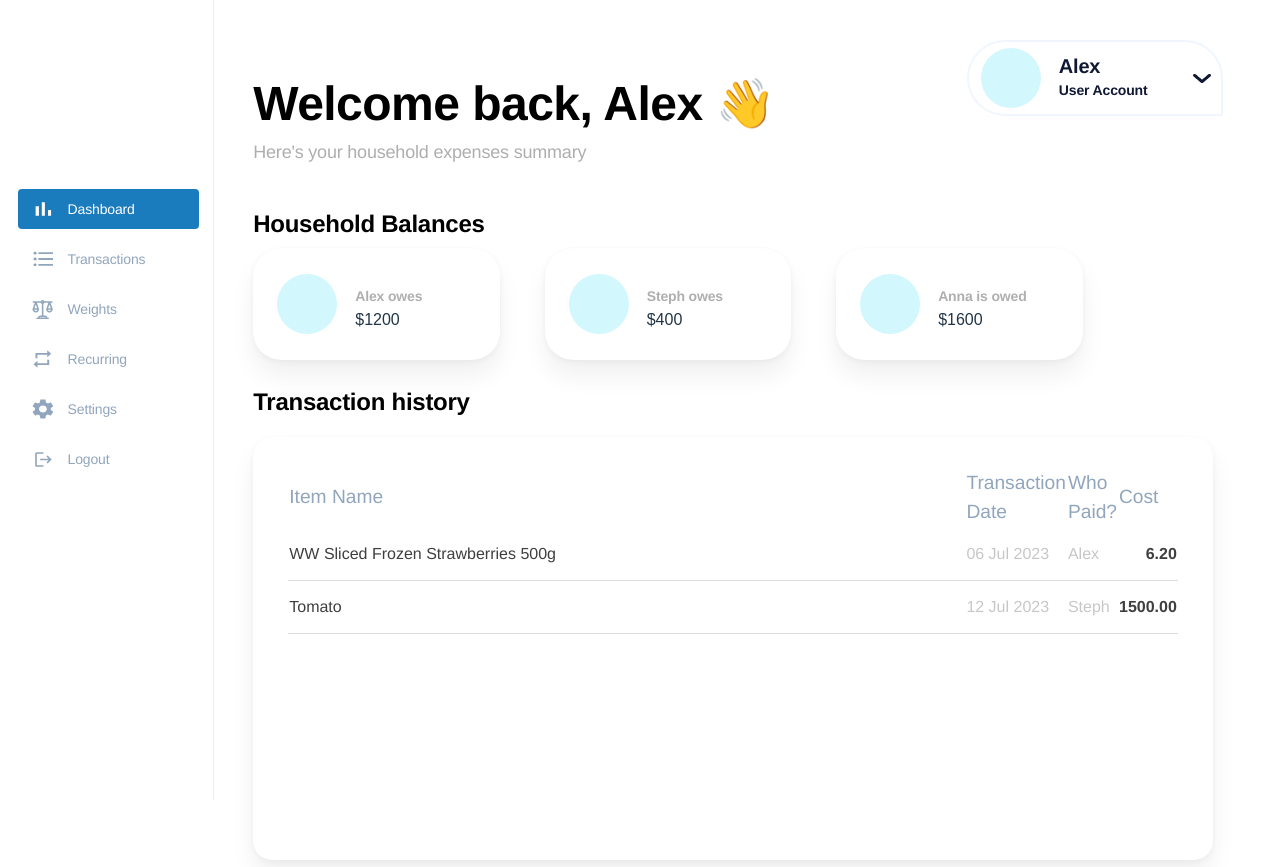
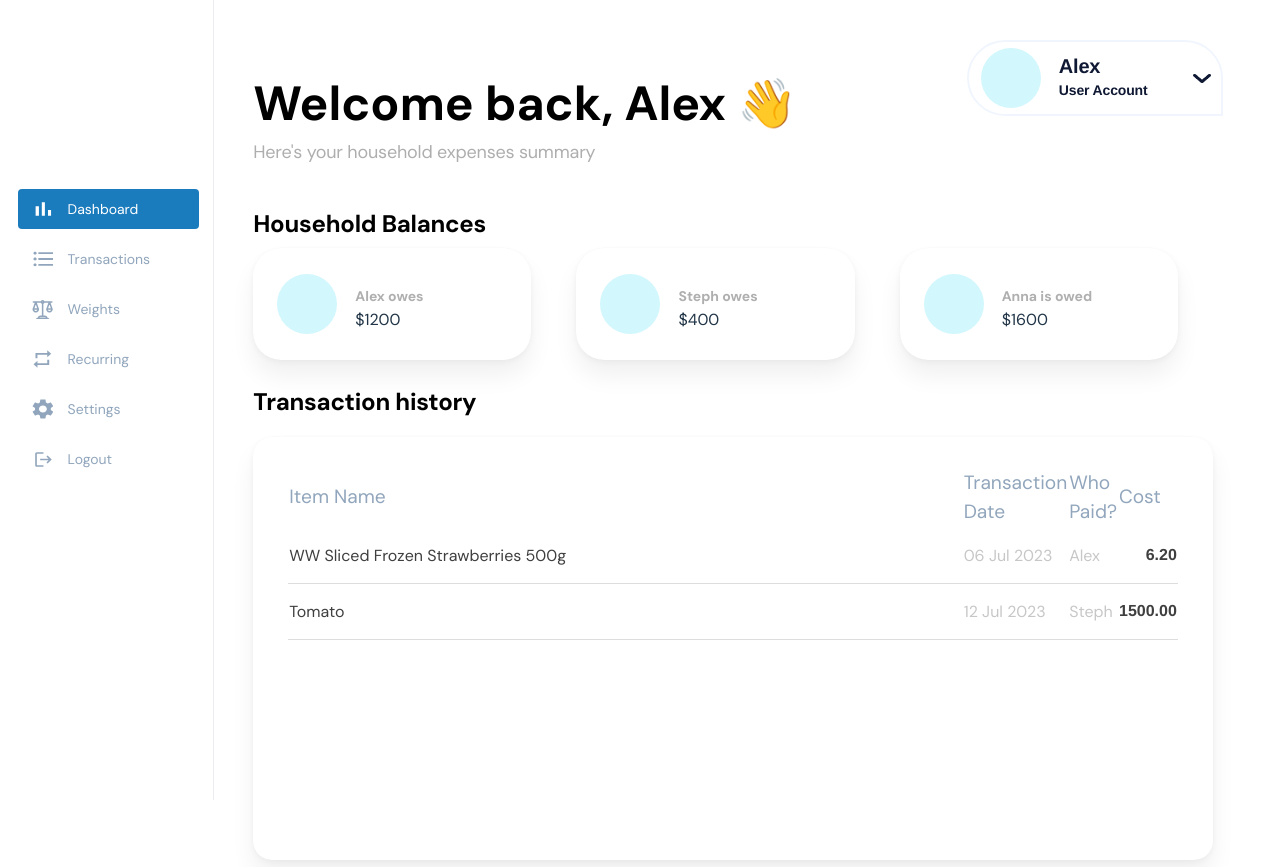
Before and after one commit to akirafeng2/everyday_rewards_finance_tool, a React (Vite) app in the folder src/frontend/: page /Dashboard in a window 1280 px wide. Built offline with nearby package versions, Linux system fonts and the light colour scheme; what supertokens-auth-react would draw is missing.

Commit message:
updating font to DM-Sans

```diff
--- a/src/frontend/index.html
+++ b/src/frontend/index.html
@@ -1,6 +1,7 @@
 <!doctype html>
 <html lang="en">
   <head>
+    <link rel="stylesheet" href="https://fonts.googleapis.com/css2?family=DM+Sans:ital,opsz,wght@0,9..40,100..1000;1,9..40,100..1000&display=swap">
     <meta charset="UTF-8" />
     <link rel="icon" type="image/svg+xml" href="https://venngage-wordpress.s3.amazonaws.com/uploads/2022/09/meme_this_is_fine_dog.png" />
     <meta name="viewport" content="width=device-width, initial-scale=1.0" />
--- a/src/frontend/src/components/headers/headers.css
+++ b/src/frontend/src/components/headers/headers.css
@@ -1,19 +1,21 @@
 .header {
   color: #000000;
-  font-family: "DM Sans-Bold", Helvetica;
+  font-family: "DM Sans", Helvetica;
   font-size: 48px;
   font-weight: 700;
-  letter-spacing: -0.53px;
   line-height: 48px;
+
   width: 533px;
+
   white-space: nowrap;
+
   margin-top: 80px;
   margin-bottom: 12px;
 }
 
 .tagline {
   color: #aeaeae;
-  font-family: "DM Sans-Regular", Helvetica;
+  font-family: "DM Sans", Helvetica;
   font-size: 18px;
   font-weight: 400;
   letter-spacing: -0.2px;
@@ -23,7 +25,7 @@
 
 .subheader {
   color: black;
-  font-family: "DM Sans-Bold", Helvetica;
+  font-family: "DM Sans", Helvetica;
   font-size: 24px;
   font-weight: 700;
   letter-spacing: -0.26px;
--- a/src/frontend/src/components/sidebar/sidebar.css
+++ b/src/frontend/src/components/sidebar/sidebar.css
@@ -52,10 +52,10 @@
   height: 40px;
 
 
-  font-family: "DM Sans-Regular", Helvetica;
+  font-family: "DM Sans", Helvetica;
   font-size: 14px;
   font-weight: 400;
-  letter-spacing: -0.15px;
+
   line-height: 24px;
 }
 
--- a/src/frontend/src/index.css
+++ b/src/frontend/src/index.css
@@ -1,5 +1,5 @@
 :root {
-  font-family: DM Sans, sans-serif;
+  font-family: "DM Sans", sans-serif;
   line-height: 1.5;
   font-weight: 400;
 
--- a/src/frontend/src/pages/Authentication/authentication.css
+++ b/src/frontend/src/pages/Authentication/authentication.css
@@ -36,11 +36,10 @@ div.whiteBox {
 .auth div.title {
   color: #ffffff;
 
-  font-family: "DMSans-Bold", Helvetica;
+  font-family: "DM Sans", Helvetica;
   font-size: 36px;
   font-style: normal;
   font-weight: 700;
-  letter-spacing: -0.39600000858306883px;
   line-height: 24px;
   white-space: nowrap;
 
@@ -68,11 +67,10 @@ div.whiteBox {
   border-radius: 10px;
   border: none;
 
-  font-family: "DM Sans-Regular", Helvetica;
+  font-family: "DM Sans", Helvetica;
   font-size: 16px;
   font-weight: 400;
   color: white;
-  letter-spacing: -0.18px;
   line-height: 24px;
 
   margin-bottom: 13px;
--- a/src/frontend/src/pages/Dashboard/dashboard.css
+++ b/src/frontend/src/pages/Dashboard/dashboard.css
@@ -78,10 +78,9 @@
   position: relative;
 
   color: #F9FAFF;
-  font-family: "DM Sans-Bold", Helvetica;
+  font-family: "DM Sans", Helvetica;
   font-size: 24px;
   font-weight: 700;
-  letter-spacing: -0.26px;
   line-height: 24px;
 }
 
@@ -108,10 +107,9 @@
 
 .dashboard_table_box th {
   color: #91a6bc;
-  font-family: "DM Sans-Regular", Helvetica;
+  font-family: "DM Sans", Helvetica;
   font-size: 1.2rem;
   font-weight: 400;
-  letter-spacing: 0;
   text-align: left;
   width: 100%;
 }
@@ -129,13 +127,13 @@
 
 .dashboard_table_box td.item {
   color: #3f3f3f;
-  font-family: "DM Sans-Regular", Helvetica;
+  font-family: "DM Sans", Helvetica;
 }
 
 .dashboard_table_box td.date,
 .dashboard_table_box td.payer {
   color: #c7c7c7;
-  font-family: "DM Sans-Regular", Helvetica;
+  font-family: "DM Sans", Helvetica;
 }
 
 .dashboard_table_box td.cost {
@@ -159,10 +157,9 @@
 
 .owing_text {
   color: #afafaf;
-  font-family: "DM Sans-Bold", Helvetica;
+  font-family: "DM Sans", Helvetica;
   font-size: 0.875rem;
   font-weight: 700;
-  letter-spacing: -0.009375rem;
   line-height: 1.5rem;
   white-space: nowrap;
 
```
